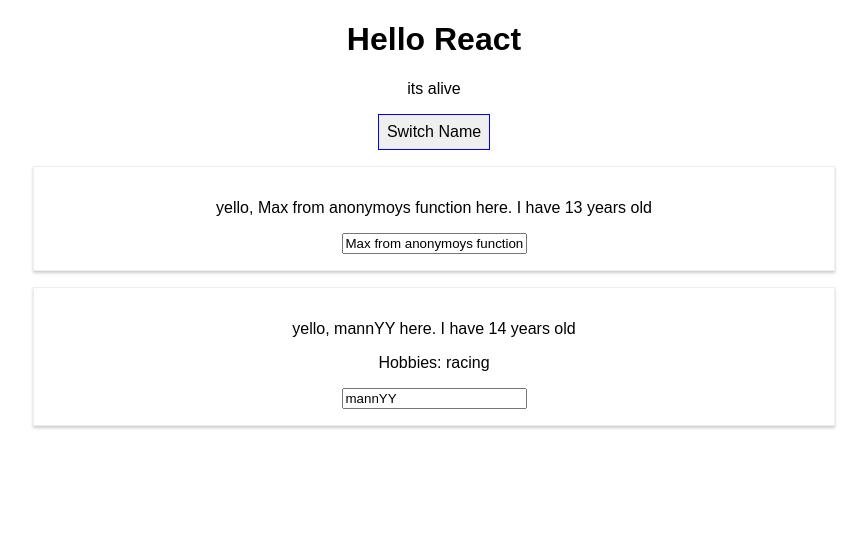
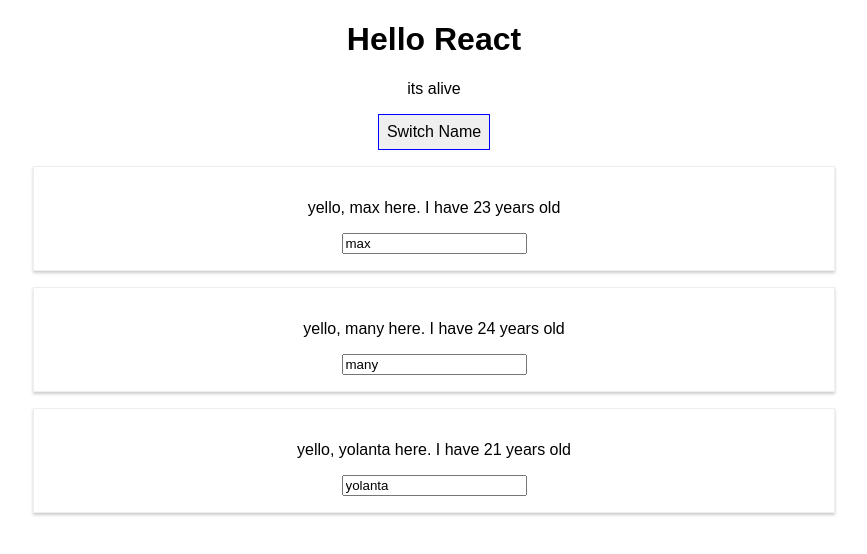
Before and after one commit to ToTenMilan/books-courses, a React (Create React App) app in the folder react-router-redux/: page / in a window 1280 px wide. Both pictures are taken after a click on the button "Switch Name". Shown: the top 554 px of the page, without its empty margins (206-1073 px from the left). Built offline with nearby package versions, Linux system fonts and the light colour scheme.

Commit message:
Finish ch.5 lists and conditionals

```diff
--- a/react-router-redux/src/App.js
+++ b/react-router-redux/src/App.js
@@ -5,23 +5,47 @@
 class App extends Component {
   state = {
   	persons: [
-  		{ name: 'max', age: 23 },
-  		{ name: 'many', age: 24 }
-  	]
+  		{ id: '231', name: 'max', age: 23 },
+  		{ id: 'dfgr', name: 'many', age: 24 },
+      { id: 'dsdffgr', name: 'yolanta', age: 21 }
+  	],
+    showPersons: false
   }
 
-  switchNameHandler = (newName) => {
-  	this.setState({ persons: [
-  		{ name: newName, age: 13 },
-  		{ name: 'mannYY', age: 14 }
-  	] })
+  nameChangedHandler = (event, id) => {
+    const personIndex = this.state.persons.findIndex(p => {
+      return p.id === id
+    })
+
+    const person = {
+      ...this.state.persons[personIndex]
+    }
+    // equivalent
+    // const person = Object.assign({}, this.state.persons.findIndex(p => {
+    //   return p.id === id
+    // })
+
+    person.name = event.target.value
+
+    const persons = [...this.state.persons]
+    persons[personIndex] = person
+
+  	this.setState({ persons: persons })
   }
 
-  nameChangedHandler = (event) => {
-  	this.setState({ persons: [
-  		{ name: 'Max', age: 20 },
-  		{ name: event.target.value, age: 18 }
-  	] })
+  deletePersonHandler = (personIndex) => {
+    // always update the state after copying it (not modifying the reference)
+    // const persons = this.state.persons         // persons is holding reference here
+    // const persons = this.state.persons.slice() // slice is here to copy state.persons instead of refer it (via pointer)
+    const persons = [...this.state.persons] // spread here is also copying state.persons instead of refering it
+    persons.splice(personIndex, 1) // splice(takeThisElem, maxToTake)
+    this.setState({ persons: persons })
+  }
+
+  togglePersonsHandler = () => {
+    console.log('been clicked')
+    const doesShow = this.state.showPersons
+    this.setState({ showPersons: !doesShow })
   }
 
   render() {
@@ -31,7 +55,24 @@
   		border: '1px solid blue',
   		padding: '8px',
   		cursor: 'pointer'
-  	};
+  	}
+
+    let persons = null
+
+    if (this.state.showPersons) {
+      persons = (
+        <div>
+          {this.state.persons.map((person, index) => {
+            return <Person
+              click={() => this.deletePersonHandler(index)}
+              name={person.name}
+              age={person.age}
+              key={person.id}
+              changed={(event) => this.nameChangedHandler(event, person.id)} /> // key property is important for rendering faster. Assign for it some unique value i.e. 'id'
+          })}
+        </div>
+      )
+    }
 
     return (
       <div className='App'>
@@ -39,20 +80,11 @@
         <p>its alive</p>
         <button
         	style={style}
-        	onClick={() => this.switchNameHandler('Max from anonymoys function')} >Switch Name</button>
-        <Person
-        	name={this.state.persons[0].name}
-        	age={this.state.persons[0].age}/>
-        <Person
-        	name={this.state.persons[1].name}
-        	age={this.state.persons[1].age}
-        	click={this.switchNameHandler.bind(this, 'MAXI from Person.js')}
-      		changed={this.nameChangedHandler}>
-      			Hobbies: racing
-      	</Person>
+        	onClick={this.togglePersonsHandler}>Switch Name</button>
+        {persons}
       </div>
     )
   }
 }
 
-export default App;
+export default App
```
Also changed, not shown: react-router-redux/src/Person/Person.js (+3 -4 lines).
